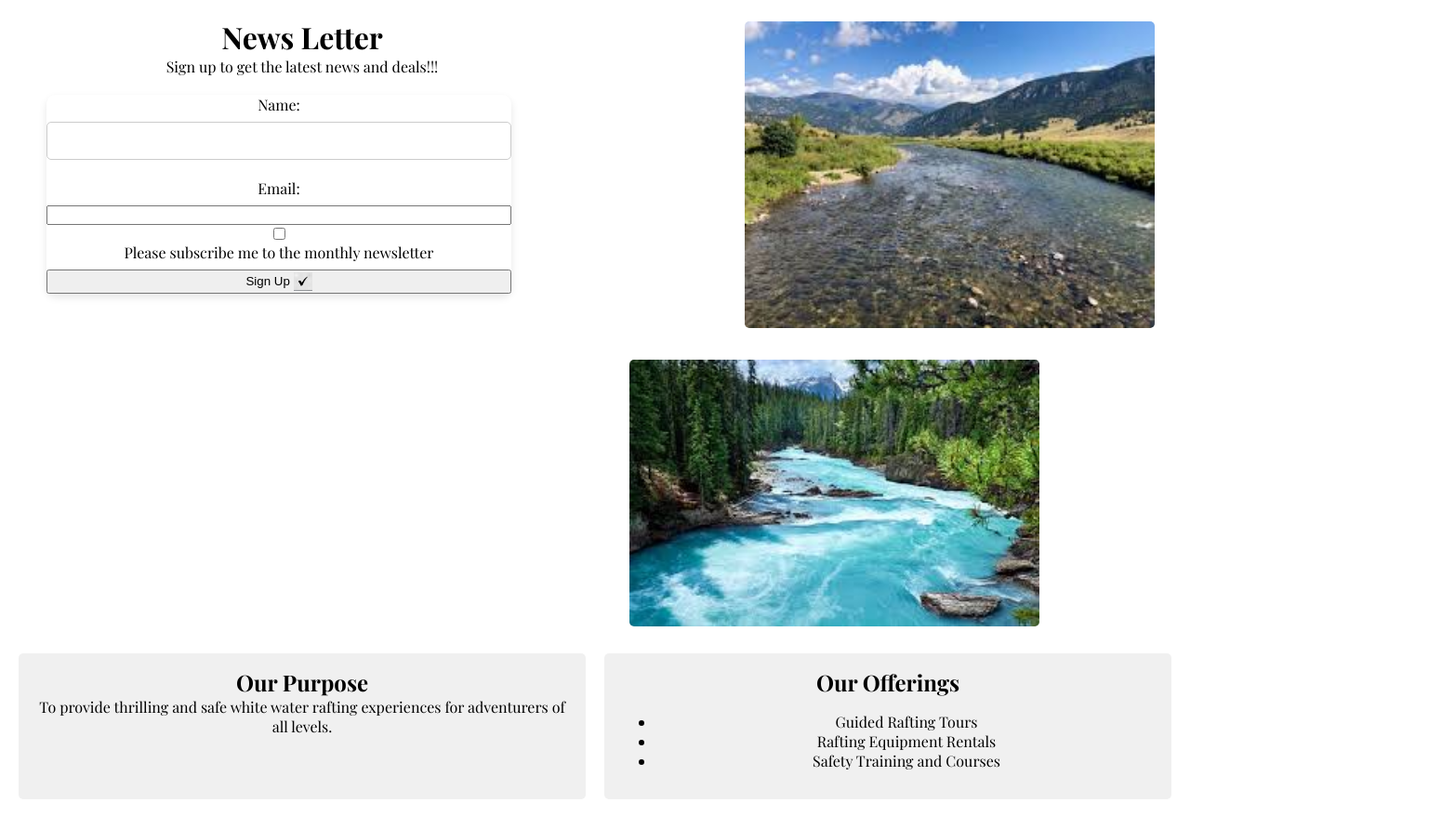
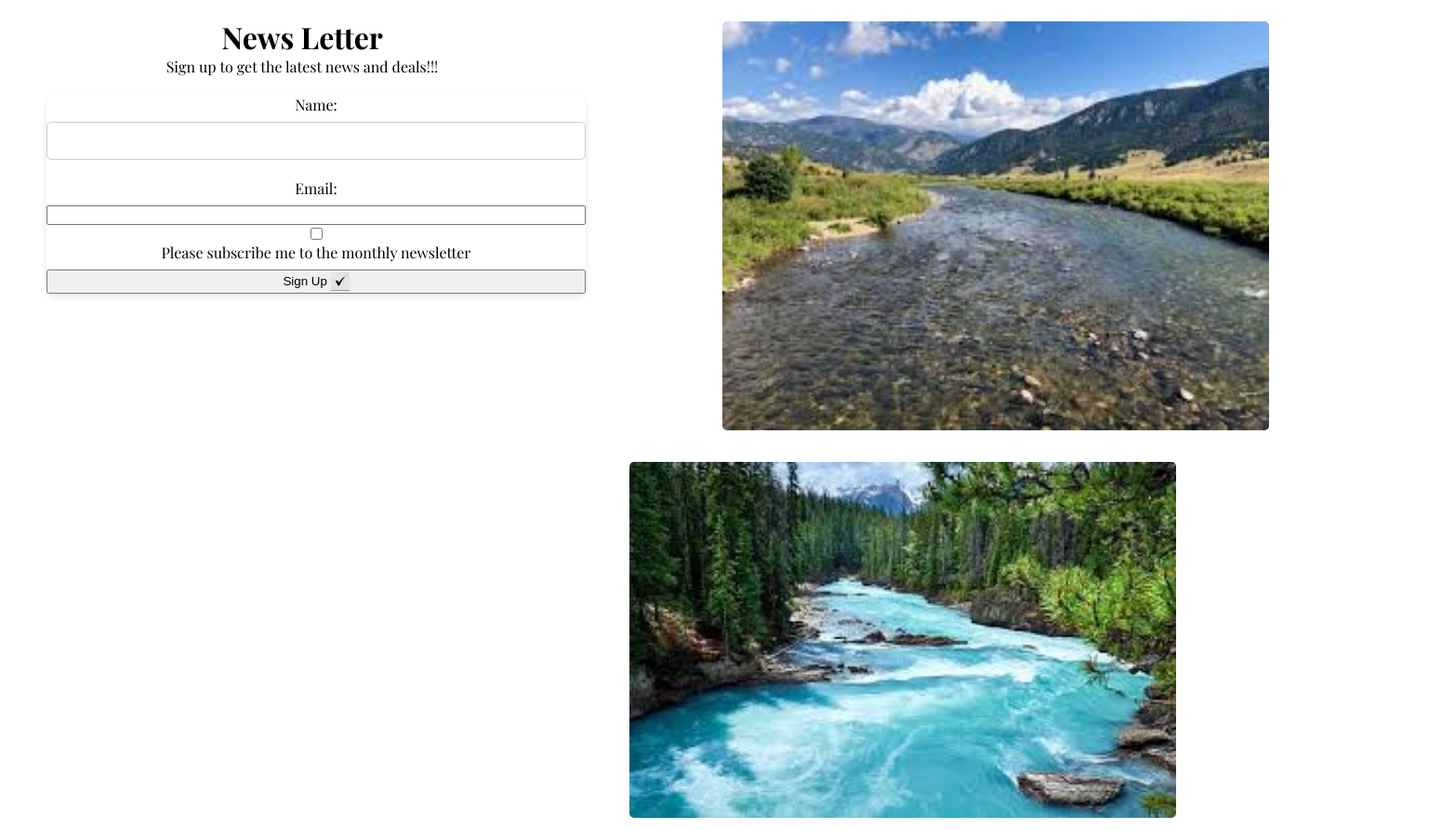
Before and after one commit to HunterR1776/introWebDev, a plain HTML site: page wwr/index.html in a window 1280 px wide. Shown: the part 1143-2035 px from the top of the page at 93% size, 1565 px wide, since content can reach past the window. Drawn offline with nearby package versions, Linux system fonts and the light colour scheme; a web font is replaced by a local one.

Commit message:
corrections

```diff
--- a/wwr/styles/rafting.css
+++ b/wwr/styles/rafting.css
@@ -201,7 +201,7 @@ figure figcaption {
 
   .text-content {
     display: flex;
-    flex: block;
+    flex: auto;
     margin-right: 20px;
   }
 
@@ -221,20 +221,20 @@ figure figcaption {
 
   .rafting-adventure img {
     margin-left: 100px;
-    width: 75%;
+    width: 100%;
     height: auto;
     border-radius: 5px;
   }
 
   .rafting-team img {
     margin-right:300px;
-    width: 75%;
+    width: 100%;
     height: auto;
     border-radius: 5px;
   }
 
 .styled-box {
-    width: 500px;
+    width: auto;
     height: auto;
     background-color: #fff;
     margin-left: 30px;
```
Also changed, not shown: wwr/trips.html (+1 -1 lines).
